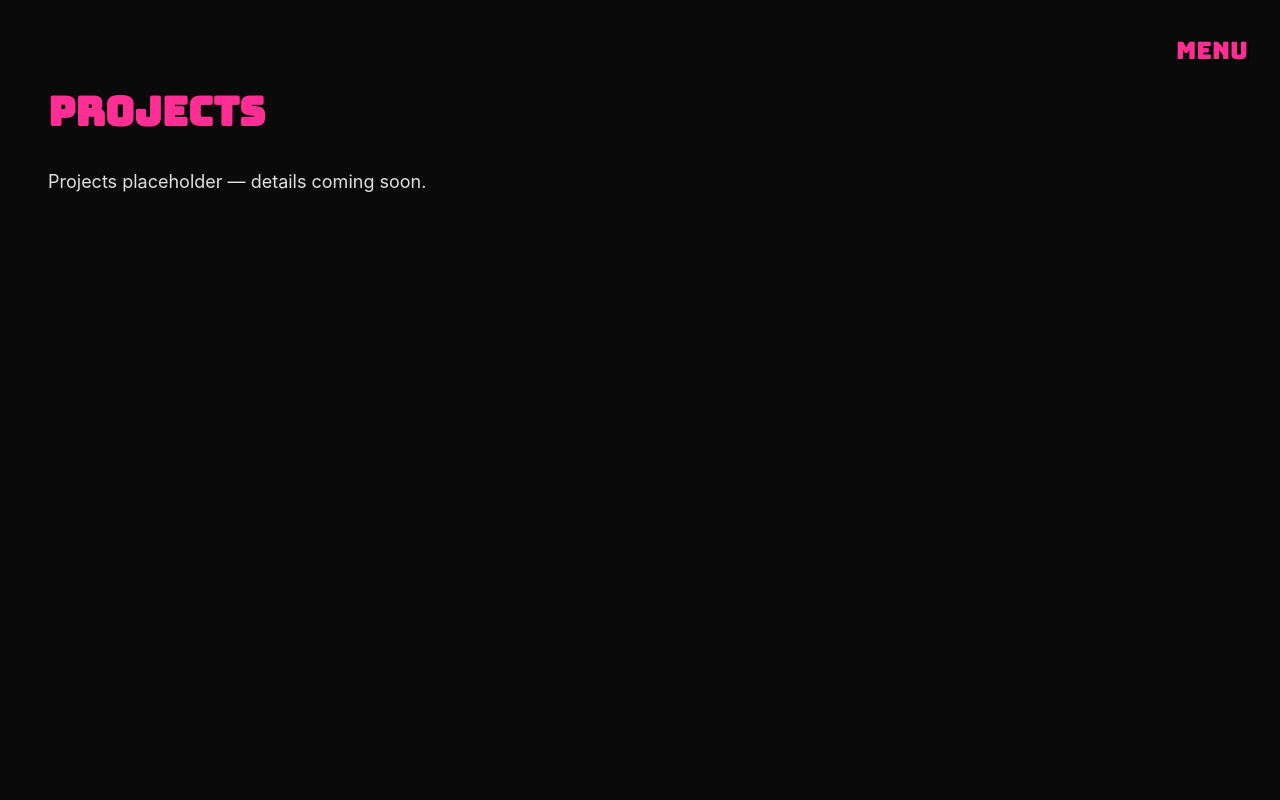
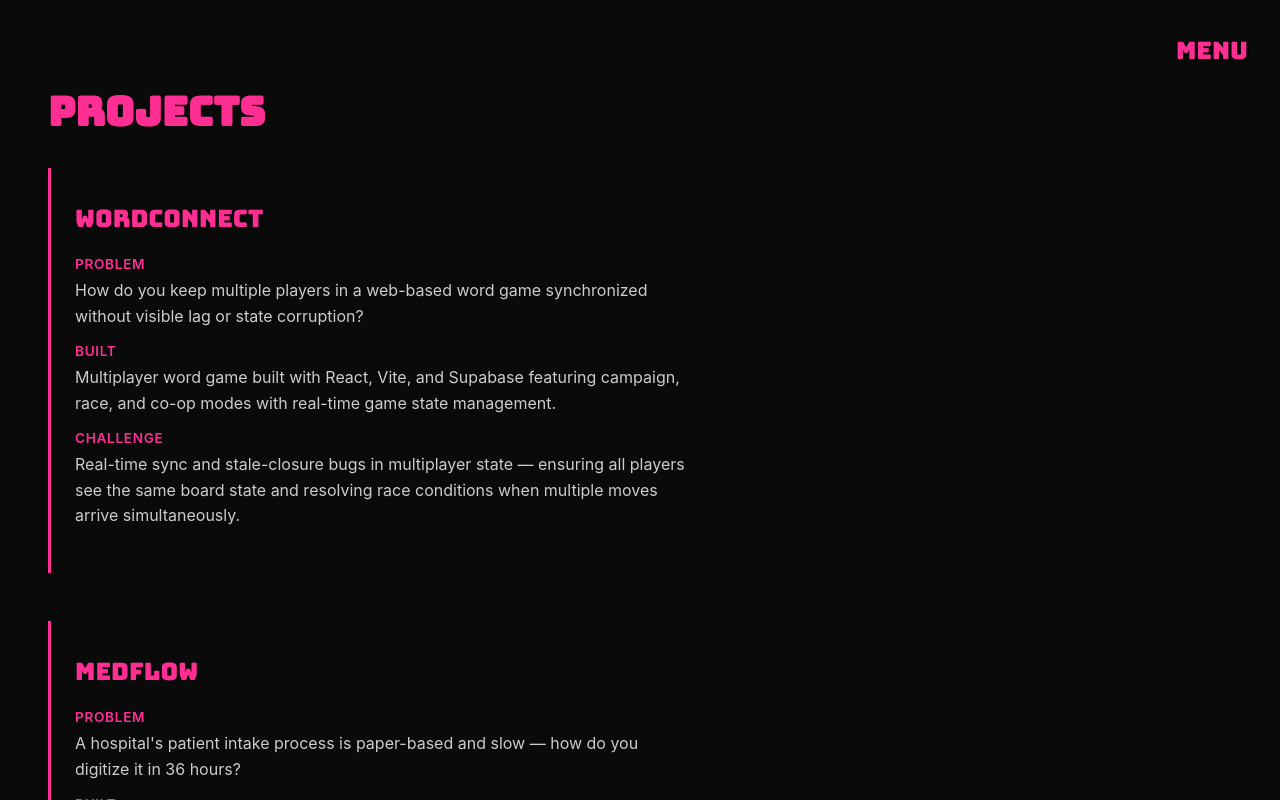
Before and after one commit to AryanE4/aryane4.github.io, a React (Vite) app: page / in a window 1280 px wide. Both pictures are taken after a click on the element "PROJECTS". Built offline with nearby package versions, Linux system fonts and the light colour scheme.

Commit message:
feat: populate ProjectsSection with real project entries

```diff
--- /dev/null
+++ b/src/components/Sections/ProjectsSection.module.css
@@ -0,0 +1,51 @@
+.project {
+  padding: 32px 0 32px 24px;
+  border-left: 3px solid #ff2e93;
+  margin-bottom: 48px;
+}
+
+.project:last-child {
+  margin-bottom: 0;
+}
+
+.projectTitle {
+  font-family: 'Bungee', sans-serif;
+  font-size: 1.5rem;
+  color: #ff2e93;
+  margin-bottom: 16px;
+}
+
+.field {
+  margin-bottom: 12px;
+}
+
+.fieldLabel {
+  color: #ff2e93;
+  font-weight: 600;
+  font-size: 0.85rem;
+  text-transform: uppercase;
+  letter-spacing: 0.05em;
+  display: block;
+  margin-bottom: 2px;
+}
+
+.fieldText {
+  color: #ccc;
+  font-size: 1rem;
+  line-height: 1.6;
+}
+
+@media (max-width: 768px) {
+  .project {
+    padding: 24px 0 24px 16px;
+    margin-bottom: 36px;
+  }
+
+  .projectTitle {
+    font-size: 1.2rem;
+  }
+
+  .fieldText {
+    font-size: 0.95rem;
+  }
+}
--- a/src/components/Sections/ProjectsSection.tsx
+++ b/src/components/Sections/ProjectsSection.tsx
@@ -1,13 +1,64 @@
 import SectionWrapper from './SectionWrapper'
+import styles from './ProjectsSection.module.css'
+
+interface Project {
+  title: string
+  problem: string
+  built: string
+  challenge: string
+}
 
 interface ProjectsSectionProps {
   onBack: () => void
 }
 
+const projects: Project[] = [
+  {
+    title: 'wordconnect',
+    problem: 'How do you keep multiple players in a web-based word game synchronized without visible lag or state corruption?',
+    built: 'Multiplayer word game built with React, Vite, and Supabase featuring campaign, race, and co-op modes with real-time game state management.',
+    challenge: 'Real-time sync and stale-closure bugs in multiplayer state — ensuring all players see the same board state and resolving race conditions when multiple moves arrive simultaneously.',
+  },
+  {
+    title: 'MedFlow',
+    problem: 'A hospital\'s patient intake process is paper-based and slow — how do you digitize it in 36 hours?',
+    built: 'Hospital management system built during a 36-hour hackathon using Node.js, Express, and MongoDB Atlas with QR-based patient registration and JWT-authenticated staff access. Owned the full backend and system integration.',
+    challenge: 'Designing and building a complete auth pipeline (JWT issuance, refresh tokens, role-based access) and integrating QR code generation/scanner flow under extreme time pressure.',
+  },
+  {
+    title: 'ArenaIQ',
+    problem: 'Venue owners have no data-driven way to optimize pricing, scheduling, or resource allocation.',
+    built: 'Venue intelligence platform built for a Google APL-style competition using Node.js, React, MongoDB, and JWT authentication.',
+    challenge: 'Building a recommendation engine that factors occupancy trends, seasonal demand, and event type — all within a competitive time constraint.',
+  },
+  {
+    title: 'Mock Interview Platform',
+    problem: 'Practicing for technical interviews is fragmented — you need coding, system design, and feedback in one place.',
+    built: 'Full-stack MERN platform focused on DSA and system design interview prep, integrating the Monaco Editor for coding, React Flow for architecture diagrams, Judge0 for code execution, and the Gemini API for AI-powered feedback.',
+    challenge: 'Orchestrating four independent services (Monaco, React Flow, Judge0, Gemini) into a seamless user flow where code editing, diagramming, execution, and feedback all feel like one coherent experience.',
+  },
+]
+
 function ProjectsSection({ onBack }: ProjectsSectionProps) {
   return (
     <SectionWrapper title="PROJECTS" onBack={onBack}>
-      <p>Projects placeholder — details coming soon.</p>
+      {projects.map((p) => (
+        <div key={p.title} className={styles.project}>
+          <div className={styles.projectTitle}>{p.title}</div>
+          <div className={styles.field}>
+            <span className={styles.fieldLabel}>Problem</span>
+            <p className={styles.fieldText}>{p.problem}</p>
+          </div>
+          <div className={styles.field}>
+            <span className={styles.fieldLabel}>Built</span>
+            <p className={styles.fieldText}>{p.built}</p>
+          </div>
+          <div className={styles.field}>
+            <span className={styles.fieldLabel}>Challenge</span>
+            <p className={styles.fieldText}>{p.challenge}</p>
+          </div>
+        </div>
+      ))}
     </SectionWrapper>
   )
 }
```
